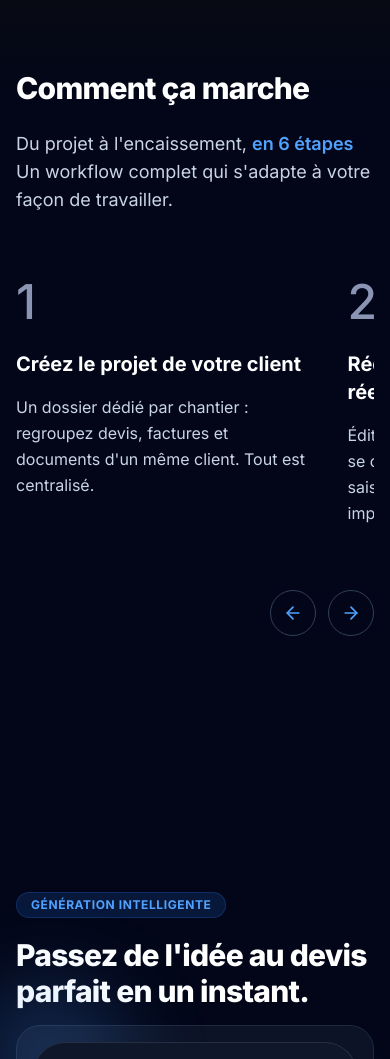
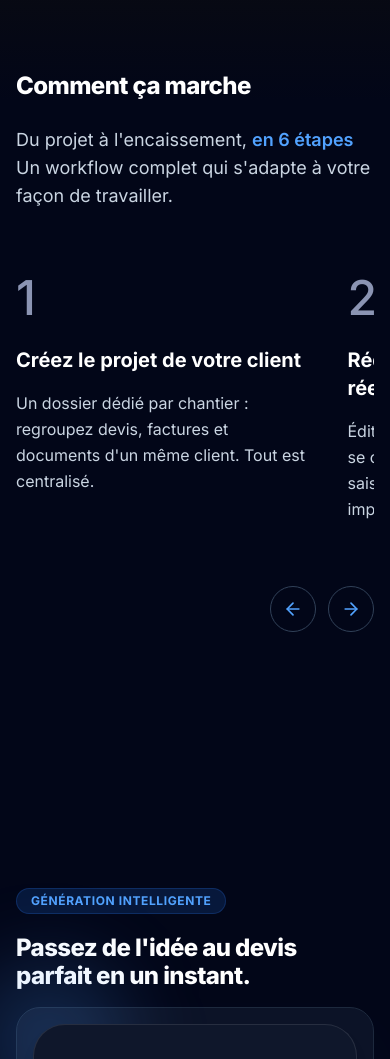
Before and after one commit to Level237/sharaco-project, a Next.js app in the folder frontend/: page / in a window 390 px wide. Shown: the part 1252-2311 px from the top of the page. Built offline with nearby package versions, Linux system fonts and the light colour scheme; no server answers; grey boxes are pictures that could not be loaded.

Commit message:
fix: adjust heading sizes for consistency in HowItWorksSection and VideoShowcaseSection

```diff
--- a/frontend/src/features/home/components/HowItWorksSection.tsx
+++ b/frontend/src/features/home/components/HowItWorksSection.tsx
@@ -71,7 +71,7 @@ export default function HowItWorksSection() {
             initial={{ opacity: 0, y: 20 }}
             whileInView={{ opacity: 1, y: 0 }}
             viewport={{ once: true }}
-            className="mb-6 text-3xl font-extrabold tracking-tight text-white md:text-5xl lg:text-6xl"
+            className="mb-6 text-2xl font-extrabold tracking-tight text-white md:text-5xl lg:text-6xl"
           >
             Comment ça marche
           </motion.h2>
--- a/frontend/src/features/home/components/VideoShowcaseSection.tsx
+++ b/frontend/src/features/home/components/VideoShowcaseSection.tsx
@@ -74,7 +74,7 @@ export default function VideoShowcaseSection() {
             </div>
 
             {/* Headline */}
-            <h2 className="mb-4 text-3xl font-extrabold leading-[1.18] tracking-tight text-white md:text-4xl lg:text-[2.5rem]">
+            <h2 className="mb-4 text-2xl font-extrabold leading-[1.18] tracking-tight text-white md:text-4xl lg:text-[2.5rem]">
               Passez de l&apos;idée au devis parfait en un instant.
             </h2>
             <div className="relative flex bg-slate-900/80 p-4 sm:p-6 md:p-7 rounded-xl border border-slate-800 shadow-2xl shadow-blue-500/5 group h-full flex-col justify-center sm:hidden">
```
